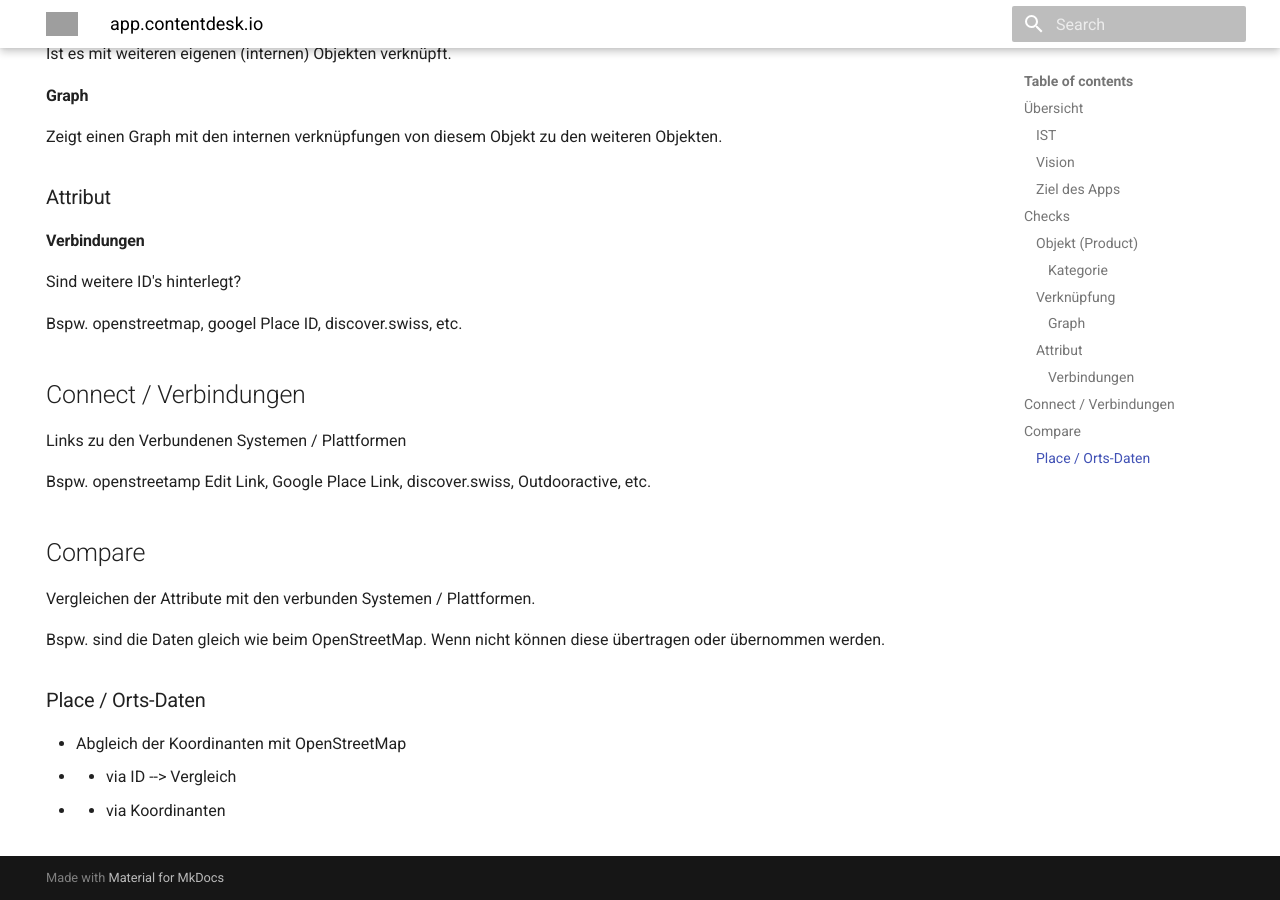
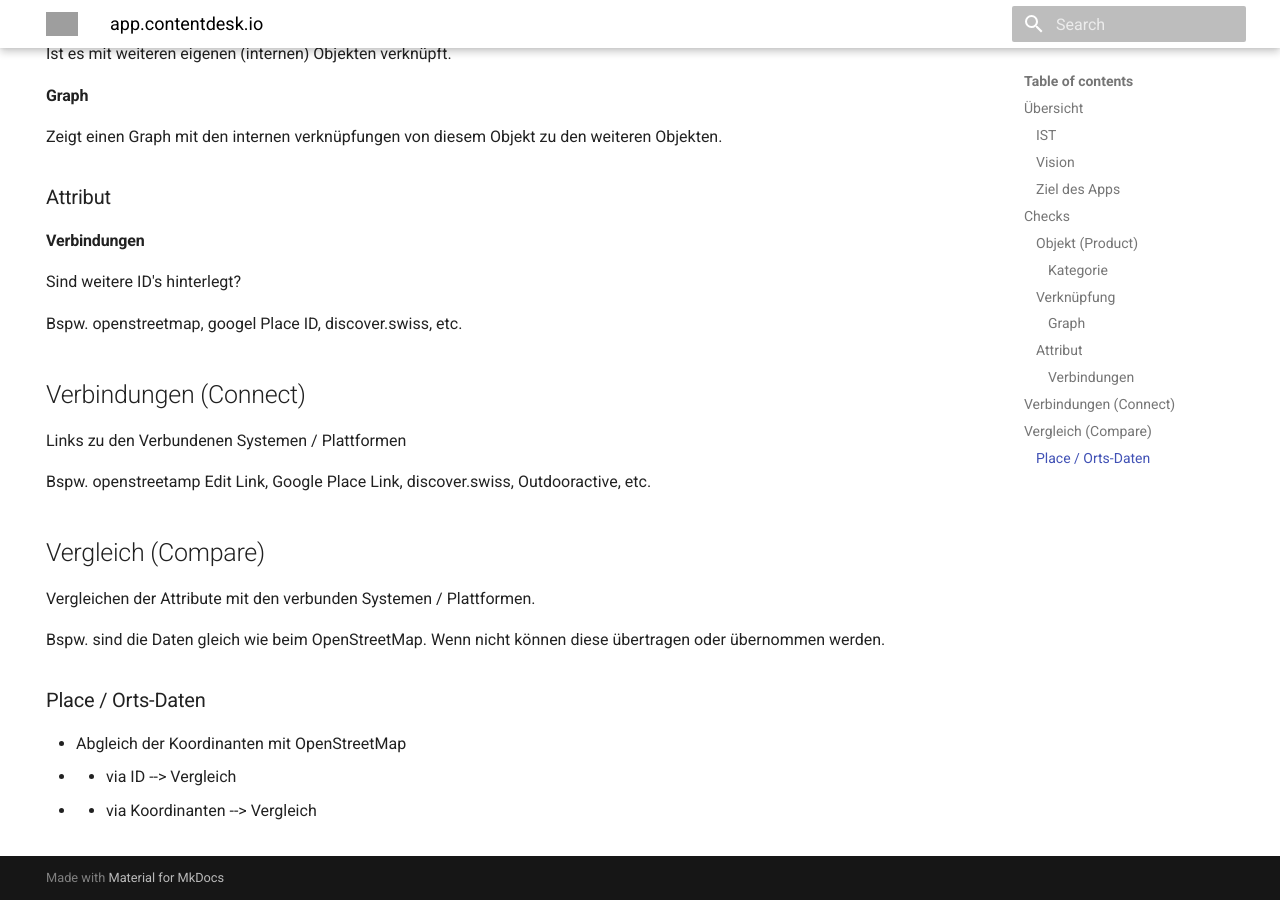
Before and after one commit to tsolenthaler/docs.contentdesk.io, an MkDocs documentation site: the page built from docs/connect/app.contentdesk.io/index.md, in a window 1280 px wide and 900 px high, scrolled down 1400 px. Built offline with MkDocs 1.6.1 and Material for MkDocs 9.7.7, drawn with Linux system fonts in a browser that asks for light colours; grey boxes are pictures that could not be loaded.

Commit message:
Refactor index.md to update section heading for location data and verboseness

```diff
--- a/docs/connect/app.contentdesk.io/index.md
+++ b/docs/connect/app.contentdesk.io/index.md
@@ -67,13 +67,13 @@ Sind weitere ID's hinterlegt?
 Bspw. openstreetmap, googel Place ID, discover.swiss, etc.
 
 
-## Connect / Verbindungen
+## Verbindungen (Connect)
 
 Links zu den Verbundenen Systemen / Plattformen
 
 Bspw. openstreetamp Edit Link, Google Place Link, discover.swiss, Outdooractive, etc.
 
-## Compare
+## Vergleich (Compare)
 
 Vergleichen der Attribute mit den verbunden Systemen / Plattformen.
 
@@ -83,4 +83,4 @@ Bspw. sind die Daten gleich wie beim OpenStreetMap. Wenn nicht können diese üb
 
 * Abgleich der Koordinanten mit OpenStreetMap
 * * via ID --> Vergleich
-* * via Koordinanten
+* * via Koordinanten --> Vergleich
```
